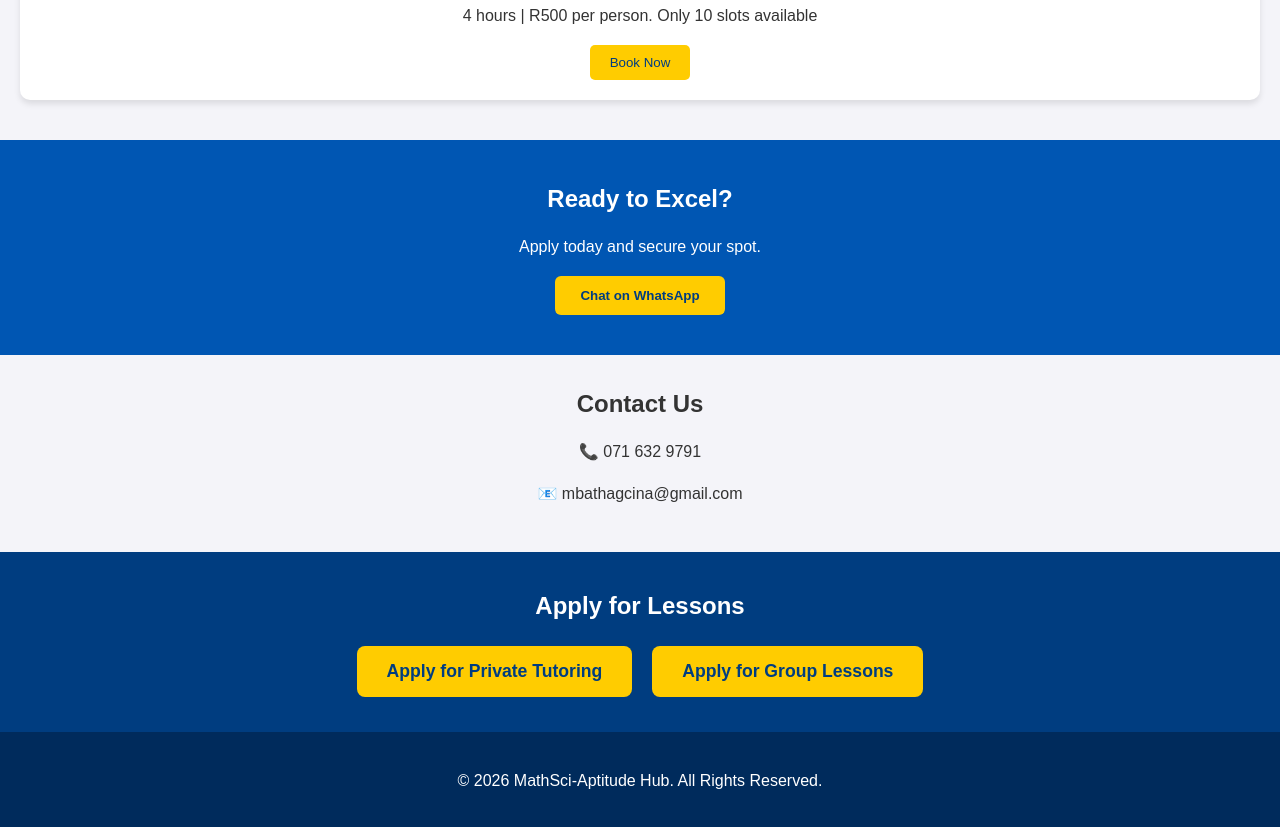
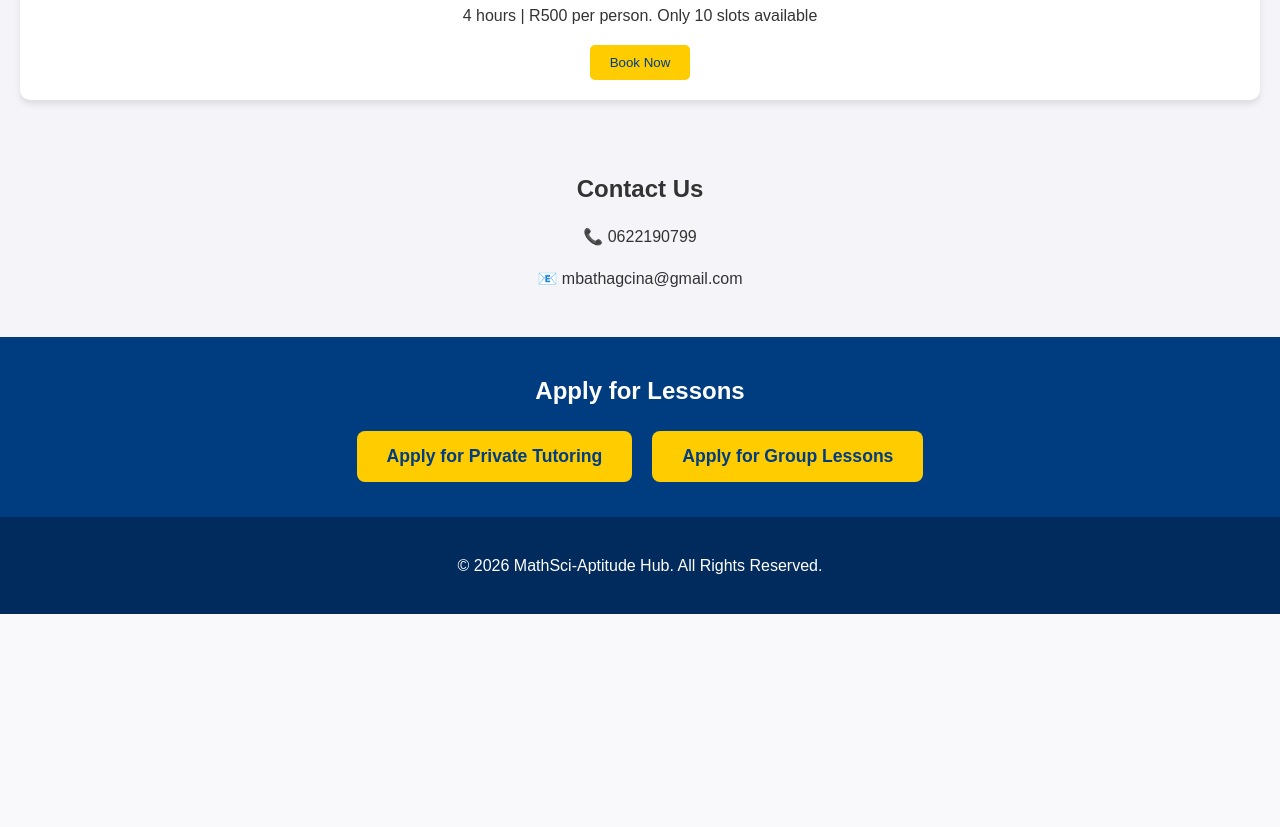
Before and after one commit to Majawonke/MathSci-Aptitude-Hub-Version-3.0, a plain HTML site: page index.html in a window 1280 px wide. Shown: the part 959-1786 px from the top of the page. After the commit the page ends 1573 px from the top, so only its background shows below. Drawn offline with Linux system fonts and the light colour scheme.

Commit message:
Add files via upload

```diff
--- a/index.html
+++ b/index.html
@@ -259,15 +259,10 @@
     </div>
 </section>
 
-<section class="cta">
-    <h2>Ready to Excel?</h2>
-    <p>Apply today and secure your spot.</p>
-    <button onclick="window.location.href='https://wa.me/27716329791'">Chat on WhatsApp</button>
-</section>
 
 <section class="contact" id="contact">
     <h2>Contact Us</h2>
-    <p>📞 071 632 9791</p>
+    <p>📞 0622190799</p>
     <p>📧 mbathagcina@gmail.com</p>
 </section>
 
```
